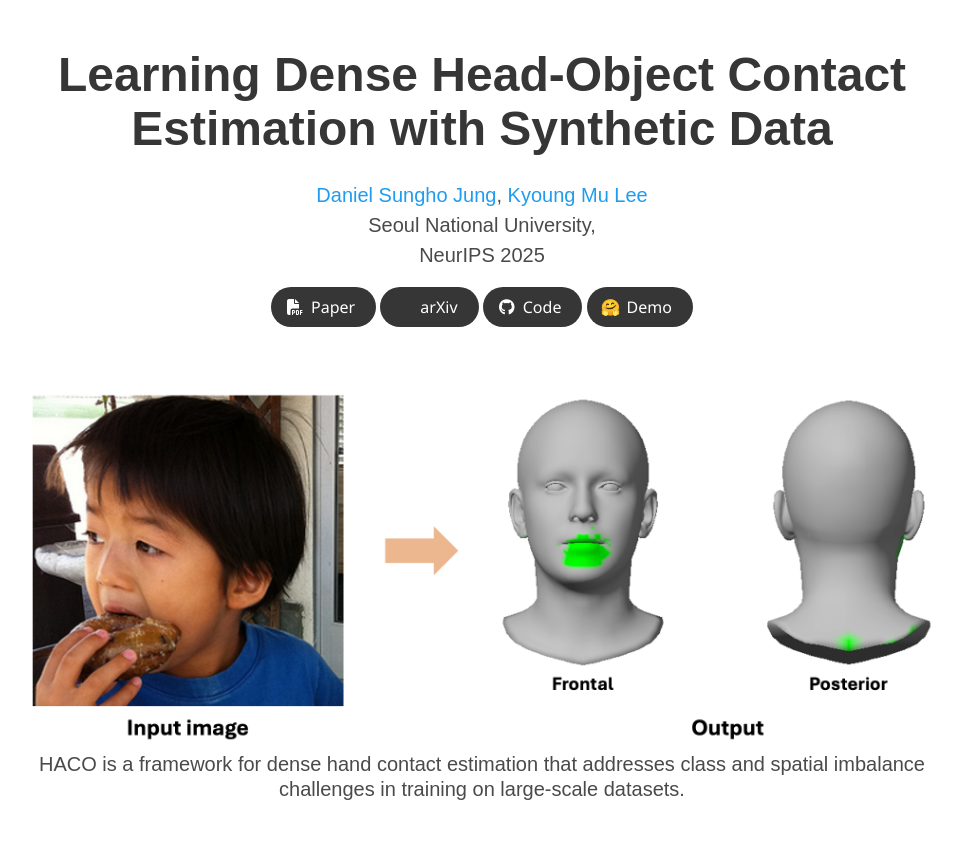
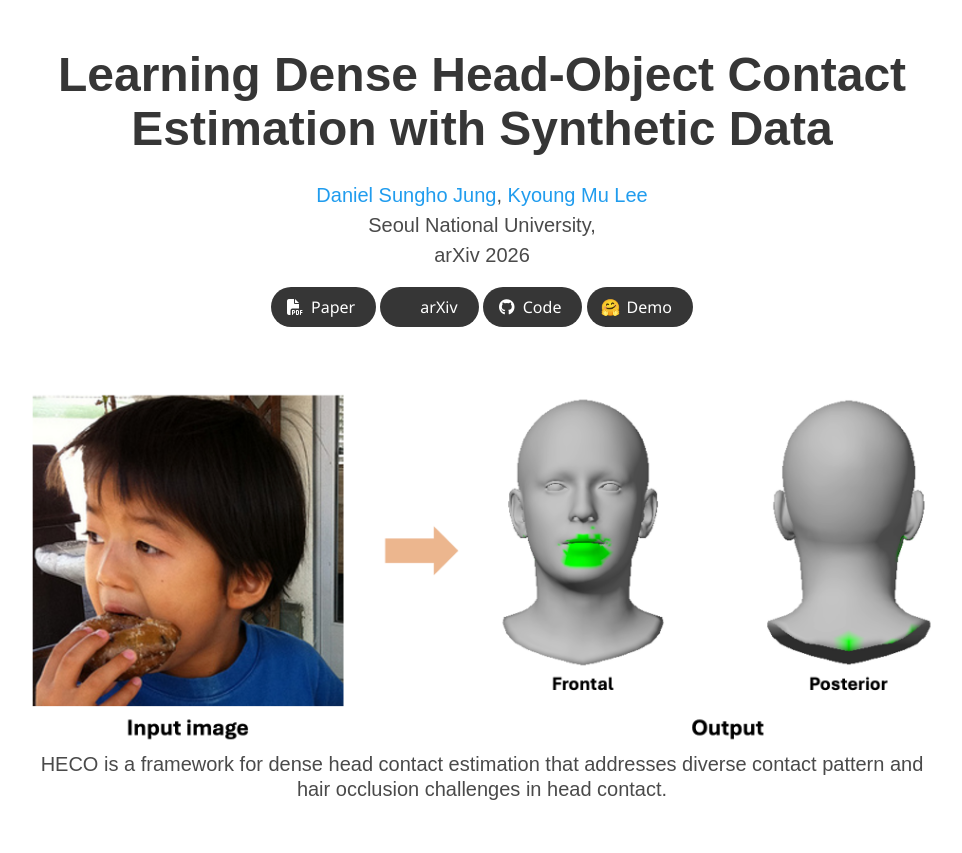
Before and after one commit to HECO-RELEASE/HECO-RELEASE.github.io, a plain HTML site: page index.html in a window 1280 px wide. Shown: the top 853 px of the page, without its empty margins (158-1120 px from the left). Drawn offline with nearby package versions, Linux system fonts and the light colour scheme; some icons are missing; a web font is replaced by a local one.

Commit message:
Update index.html

```diff
--- a/index.html
+++ b/index.html
@@ -63,7 +63,7 @@
           </div>
 
           <div class="is-size-5 publication-authors">
-            <span class="author-block">NeurIPS 2025</span>
+            <span class="author-block">arXiv 2026</span>
           </div>
 
           <div class="column has-text-centered">
@@ -89,7 +89,7 @@
               </span>
               <!-- Code Link. -->
               <span class="link-block">
-                <a href="https://github.com/dqj5182/HACO_RELEASE"
+                <a href="https://github.com/dqj5182/HECO_RELEASE"
                    class="external-link button is-normal is-rounded is-dark">
                   <span class="icon">
                       <i class="fab fa-github"></i>
@@ -121,7 +121,7 @@
         <img src="./static/images/teaser.png" style="max-height: 750px; height: auto;">
       </p>
       <h2 class="subtitle has-text-centered">
-        <span class="dnerf">HACO</span> is a framework for dense hand contact estimation that addresses class and spatial imbalance challenges in training on large-scale datasets.
+        <span class="dnerf">HECO</span> is a framework for dense head contact estimation that addresses diverse contact pattern and hair occlusion challenges in head contact.
       </h2>
     </div>
   </div>
```
